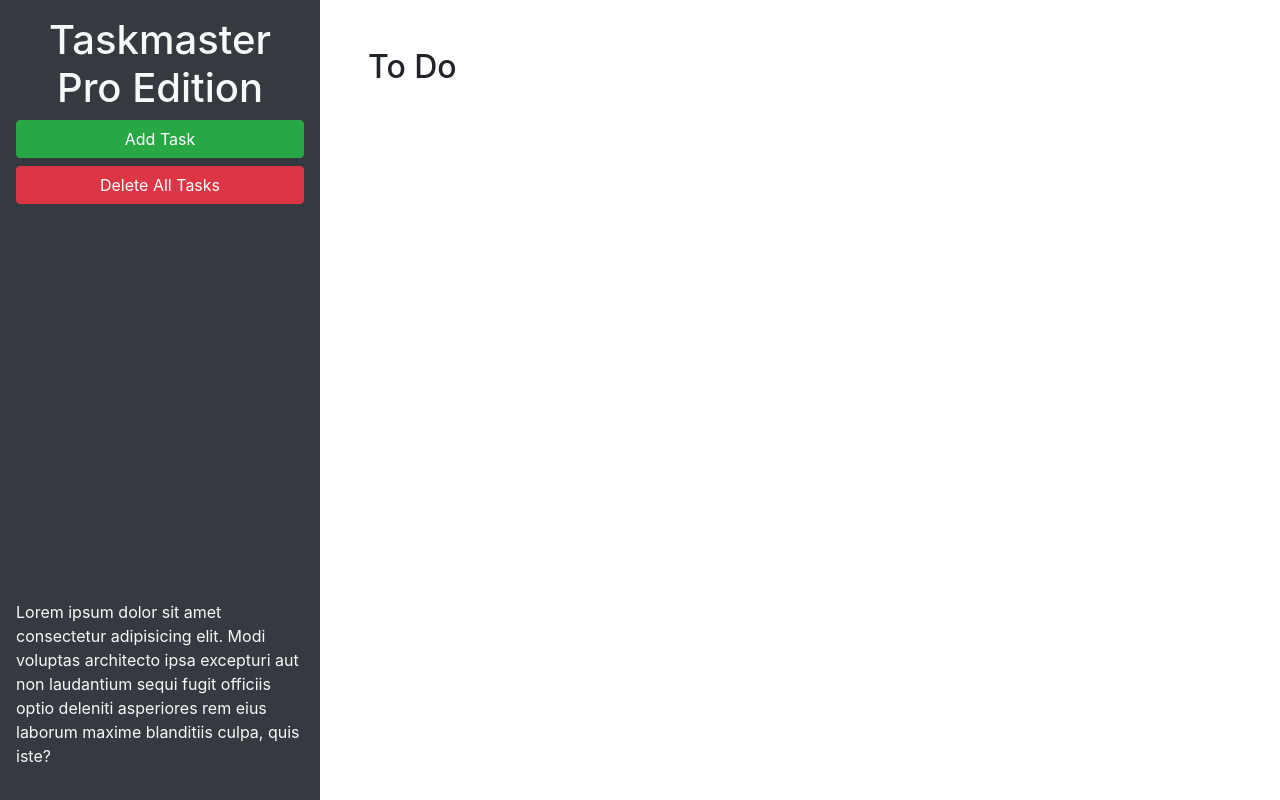
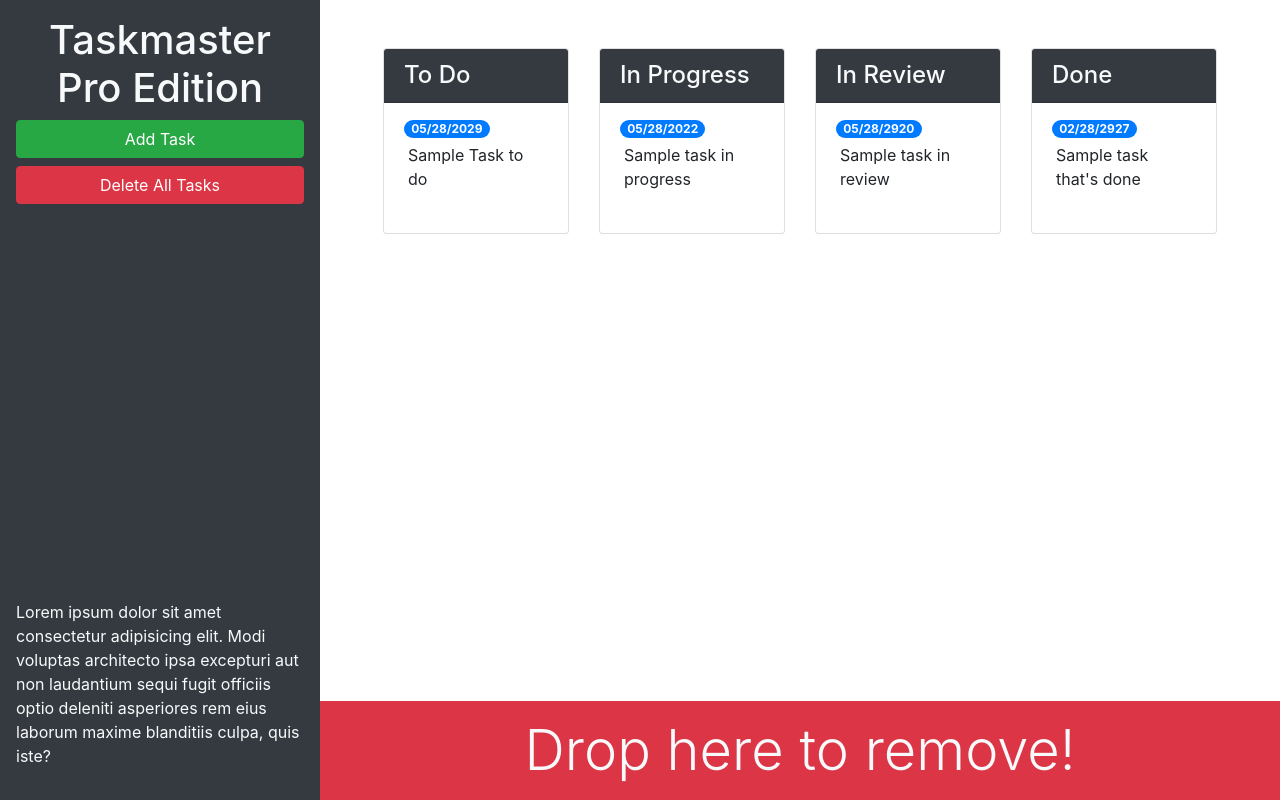
Before and after one commit to gsaaad/TaskMasterPro, a plain HTML site: page index.html in a window 1280 px wide. Drawn offline with nearby package versions, Linux system fonts and the light colour scheme.

Commit message:
added and completed feature for bootstrap!

```diff
--- a/index.html
+++ b/index.html
@@ -16,7 +16,7 @@
     <!-- here -->
     <div class="row min-vh-100 no-gutters">
       <header
-        class="col-12 col-lg-3 bg-dark text-light d-flex flex-column p-4 p-lg-3"
+        class="col-12 col-lg-3 bg-dark text-light sticky-top d-flex flex-column p-4 p-lg-3"
       >
         <h1 class="text-center">Taskmaster Pro Edition</h1>
         <button
@@ -30,17 +30,78 @@
         <button id="remove-tasks" class="btn btn-block btn-danger">
           Delete All Tasks
         </button>
-        <p class="mt-auto">
+        <p class="mt-auto d-none d-lg-block">
           Lorem ipsum dolor sit amet consectetur adipisicing elit. Modi voluptas
           architecto ipsa excepturi aut non laudantium sequi fugit officiis
           optio deleniti asperiores rem eius laborum maxime blanditiis culpa,
           quis iste?
         </p>
       </header>
-      <main class="col-12 col-lg-9">
-        <div class="m-5">
-          <h2>To Do</h2>
-          <ul id="list-toDo" class="list-group"></ul>
+      <main class="col-12 col-lg-9 d-flex flex-column">
+        <div class="m-5 row justify-content-around">
+          <!-- do start -->
+          <div class="col-12 col-md-6 col-xl-3 mb-3">
+            <div class="card">
+              <h4 class="card-header bg-dark text-light">To Do</h4>
+              <ul id="list-toDo" class="list-group list-group-flush">
+                <li class="list-group-item">
+                  <span class="badge badge-primary badge-pill">05/28/2029</span>
+                  <p class="m-1">Sample Task to do</p>
+                </li>
+              </ul>
+            </div>
+          </div>
+          <!-- do END -->
+
+          <!-- inprogress start -->
+          <div class="col-12 col-md-6 col-xl-3 mb-3">
+            <div class="card">
+              <h4 class="card-header bg-dark text-light">In Progress</h4>
+              <ul id="list-inProgress" class="list-group list-group-flush">
+                <li class="list-group-item">
+                  <span class="badge badge-primary badge-pill">
+                    05/28/2022</span
+                  >
+                  <p class="m-1">Sample task in progress</p>
+                </li>
+              </ul>
+            </div>
+          </div>
+          <!-- inprogress end -->
+          <!-- in review START -->
+          <div class="col-12 col-md-6 col-xl-3 mb-3">
+            <div class="card">
+              <h4 class="card-header bg-dark text-light">In Review</h4>
+              <ul id="list-inReview" class="list-group list-group-flush">
+                <li class="list-group-item">
+                  <span class="badge badge-primary badge-pill">
+                    05/28/2920</span
+                  >
+                  <p class="m-1">Sample task in review</p>
+                </li>
+              </ul>
+            </div>
+          </div>
+          <!-- inReview END -->
+          <!-- DONE START -->
+
+          <div class="col-12 col-md-6 col-xl-3 mb-3">
+            <div class="card">
+              <h4 class="card-header bg-dark text-light">Done</h4>
+              <ul id="list-done" class="list-group list-group-flush">
+                <li class="list-group-item">
+                  <span class="badge badge-primary badge-pill">02/28/2927</span>
+                  <p class="m-1">Sample task that's done</p>
+                </li>
+              </ul>
+            </div>
+          </div>
+          <!-- Done END -->
+        </div>
+        <div class="mt-auto" id="trash">
+          <div class="w-100 bg-danger p-3 text-center text-light display-4">
+            Drop here to remove!
+          </div>
         </div>
       </main>
     </div>
@@ -71,11 +132,16 @@
             <form>
               <div class="form-group">
                 <label for="modalTaskDescription">Task description</label>
-                <textarea id="modalTaskDescription" rows="3"></textarea>
+                <textarea
+                  class="form-control"
+                  id="modalTaskDescription"
+                  rows="3"
+                ></textarea>
               </div>
               <div class="form-group">
                 <label for="modalDueDate">Due date</label>
                 <input
+                  class="form-control"
                   type="text"
                   id="modalDueDate"
                   placeholder="mm/dd/yyyy"
```
